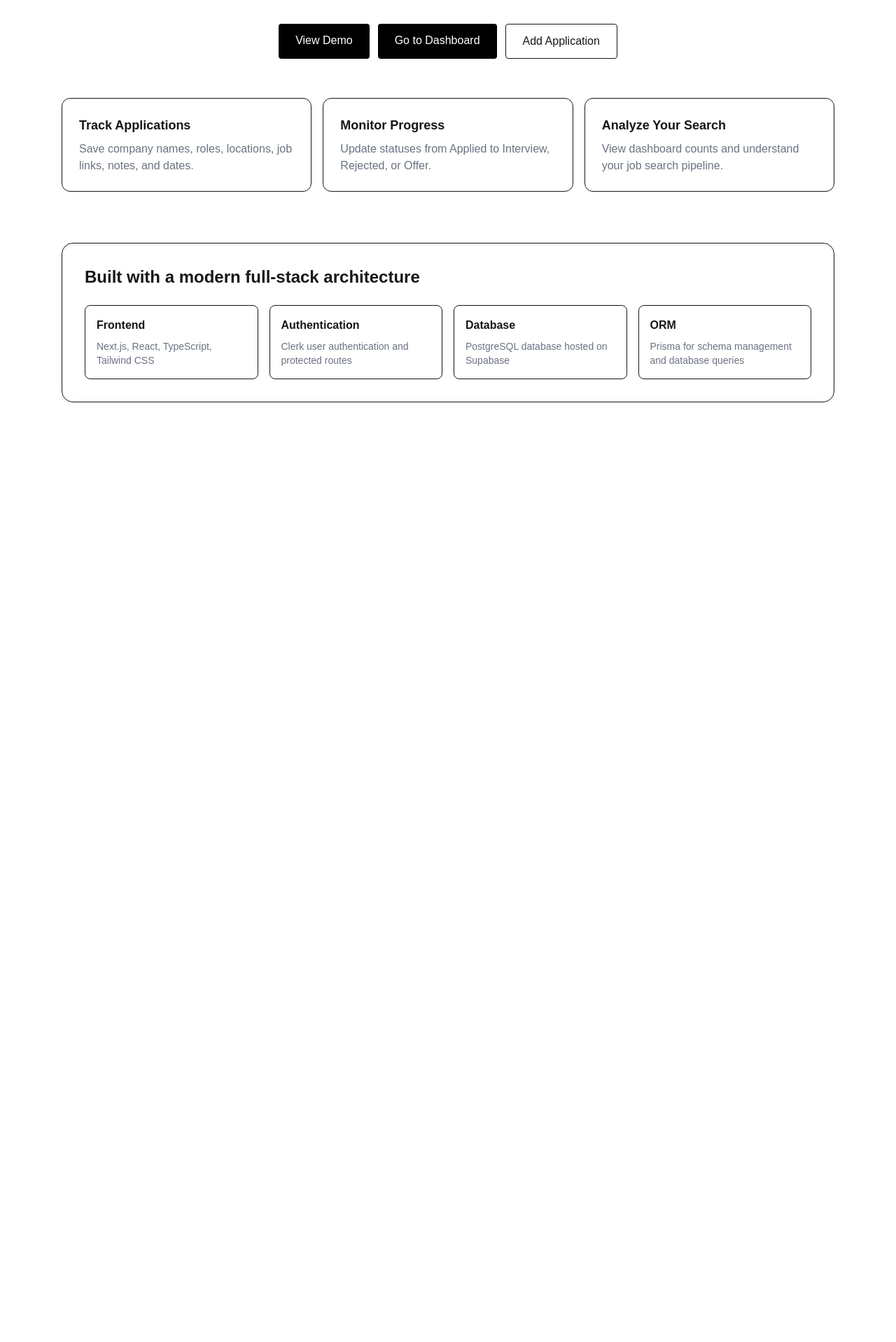
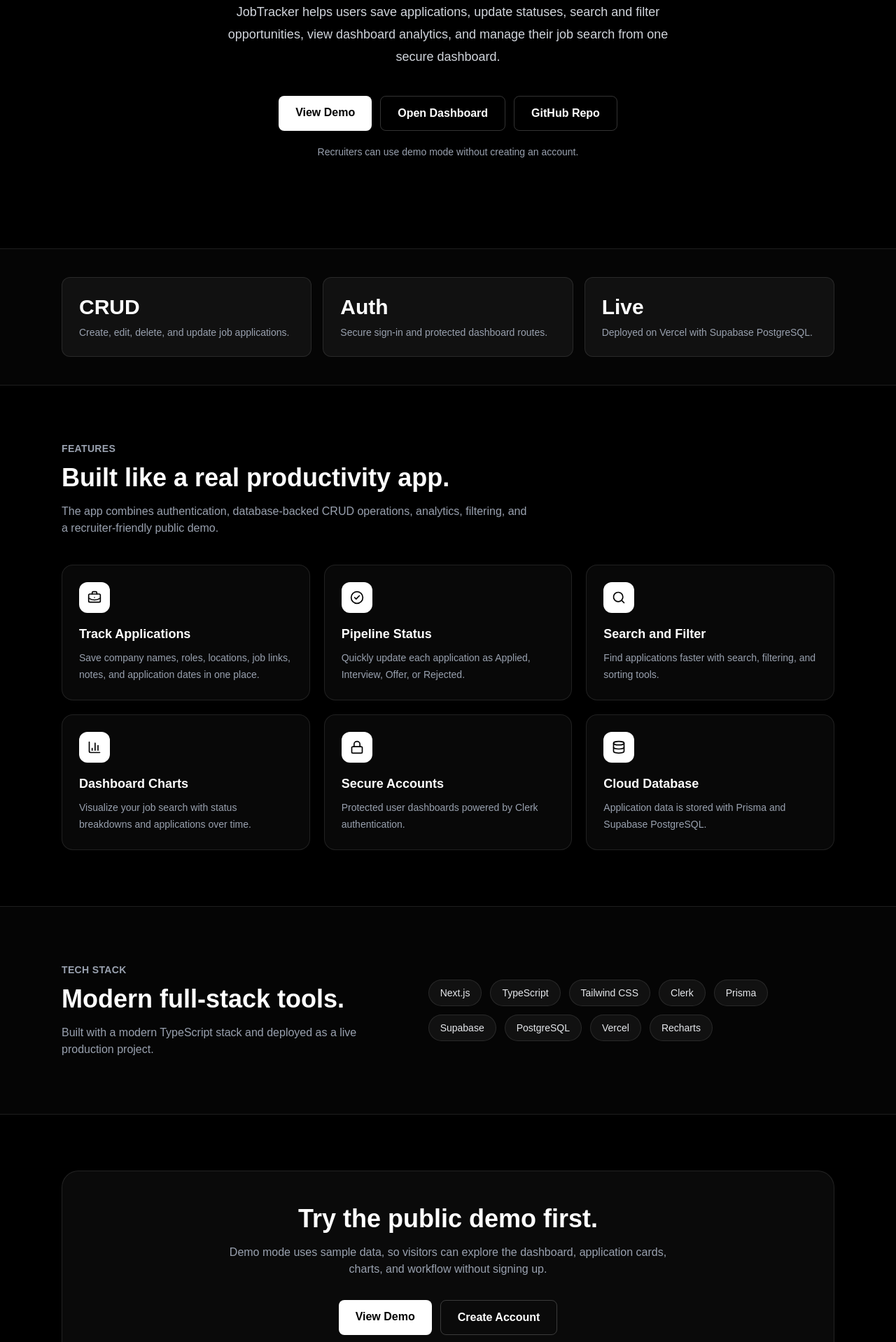
Before and after one commit to dahhren/job-tracker, a Next.js app: page / in a window 1280 px wide. Shown: the part 402-2320 px from the top of the page at 70% size. Before the commit the page ends 1057 px from the top, so only its background shows below. Built offline with nearby package versions, Linux system fonts and the light colour scheme; no server answers.

Commit message:
new landing

```diff
--- a/package.json
+++ b/package.json
@@ -14,6 +14,7 @@
     "@prisma/adapter-pg": "^7.8.0",
     "@prisma/client": "^7.8.0",
     "dotenv": "^17.4.2",
+    "lucide-react": "^1.16.0",
     "next": "16.2.6",
     "pg": "^8.21.0",
     "prisma": "^7.8.0",
--- a/src/app/page.tsx
+++ b/src/app/page.tsx
@@ -1,105 +1,230 @@
 import Link from "next/link";
-<head> <meta name="google-site-verification" content="4R-cISbZUnpF3YHRZ-rtPyIbuf62w1LJ5ufOLHGqlts" /></head>
+import {
+  BarChart3,
+  BriefcaseBusiness,
+  CheckCircle2,
+  Database,
+  Lock,
+  Search,
+  Sparkles,
+} from "lucide-react";
+
+const features = [
+  {
+    title: "Track Applications",
+    description:
+      "Save company names, roles, locations, job links, notes, and application dates in one place.",
+    icon: BriefcaseBusiness,
+  },
+  {
+    title: "Pipeline Status",
+    description:
+      "Quickly update each application as Applied, Interview, Offer, or Rejected.",
+    icon: CheckCircle2,
+  },
+  {
+    title: "Search and Filter",
+    description:
+      "Find applications faster with search, filtering, and sorting tools.",
+    icon: Search,
+  },
+  {
+    title: "Dashboard Charts",
+    description:
+      "Visualize your job search with status breakdowns and applications over time.",
+    icon: BarChart3,
+  },
+  {
+    title: "Secure Accounts",
+    description:
+      "Protected user dashboards powered by Clerk authentication.",
+    icon: Lock,
+  },
+  {
+    title: "Cloud Database",
+    description:
+      "Application data is stored with Prisma and Supabase PostgreSQL.",
+    icon: Database,
+  },
+];
+
+const techStack = [
+  "Next.js",
+  "TypeScript",
+  "Tailwind CSS",
+  "Clerk",
+  "Prisma",
+  "Supabase",
+  "PostgreSQL",
+  "Vercel",
+  "Recharts",
+];
+
 export default function Home() {
   return (
-    <main>
-      {/* Hero Section */}
-      <section className="mx-auto flex min-h-[85vh] max-w-6xl flex-col items-center justify-center px-6 text-center">
-        <div className="rounded-full border px-4 py-2 text-sm text-gray-600">
-          Job search organization made simple
+    <main className="min-h-screen bg-black text-white">
+      <section className="mx-auto flex max-w-6xl flex-col items-center px-6 py-24 text-center sm:py-32">
+        <div className="mb-6 inline-flex items-center gap-2 rounded-full border border-white/10 bg-white/5 px-4 py-2 text-sm text-gray-300">
+          <Sparkles className="h-4 w-4" />
+          Full-stack job application tracker
         </div>
 
-        <h1 className="mt-6 max-w-4xl text-5xl font-bold tracking-tight md:text-6xl">
-          Track every job application in one clean dashboard.
+        <h1 className="max-w-4xl text-4xl font-bold tracking-tight sm:text-6xl">
+          Organize your job search with a clean, full-stack tracker.
         </h1>
 
-        <p className="mt-6 max-w-2xl text-lg text-gray-500">
-          JobTracker helps you organize applications, monitor interview progress,
-          track rejections and offers, and stay consistent during your job search.
+        <p className="mt-6 max-w-2xl text-lg leading-8 text-gray-300">
+          JobTracker helps users save applications, update statuses, search and
+          filter opportunities, view dashboard analytics, and manage their job
+          search from one secure dashboard.
         </p>
 
-        <div className="mt-8 flex flex-col gap-3 sm:flex-row">
+        <div className="mt-10 flex flex-col gap-3 sm:flex-row">
           <Link
             href="/demo"
-            className="rounded bg-black px-6 py-3 font-medium text-white"
+            className="rounded-lg bg-white px-6 py-3 font-semibold text-black transition hover:bg-gray-200"
           >
             View Demo
           </Link>
 
           <Link
             href="/dashboard"
-            className="rounded bg-black px-6 py-3 font-medium text-white"
+            className="rounded-lg border border-white/20 px-6 py-3 font-semibold text-white transition hover:bg-white/10"
           >
-            Go to Dashboard
+            Open Dashboard
           </Link>
 
-          <Link
-            href="/dashboard/applications/new"
-            className="rounded border px-6 py-3 font-medium"
+          <a
+            href="https://github.com/dahhren/job-tracker"
+            target="_blank"
+            rel="noopener noreferrer"
+            className="rounded-lg border border-white/20 px-6 py-3 font-semibold text-white transition hover:bg-white/10"
           >
-            Add Application
-          </Link>
+            GitHub Repo
+          </a>
         </div>
 
-        <div className="mt-14 grid w-full gap-4 md:grid-cols-3">
-          <div className="rounded-xl border p-6 text-left">
-            <h2 className="text-lg font-semibold">Track Applications</h2>
-            <p className="mt-2 text-gray-500">
-              Save company names, roles, locations, job links, notes, and dates.
+        <p className="mt-5 text-sm text-gray-400">
+          Recruiters can use demo mode without creating an account.
+        </p>
+      </section>
+
+      <section className="border-y border-white/10 bg-white/2">
+        <div className="mx-auto grid max-w-6xl gap-4 px-6 py-10 sm:grid-cols-3">
+          <div className="rounded-xl border border-white/10 bg-white/5 p-6">
+            <p className="text-3xl font-bold">CRUD</p>
+            <p className="mt-2 text-sm text-gray-400">
+              Create, edit, delete, and update job applications.
             </p>
           </div>
 
-          <div className="rounded-xl border p-6 text-left">
-            <h2 className="text-lg font-semibold">Monitor Progress</h2>
-            <p className="mt-2 text-gray-500">
-              Update statuses from Applied to Interview, Rejected, or Offer.
+          <div className="rounded-xl border border-white/10 bg-white/5 p-6">
+            <p className="text-3xl font-bold">Auth</p>
+            <p className="mt-2 text-sm text-gray-400">
+              Secure sign-in and protected dashboard routes.
             </p>
           </div>
 
-          <div className="rounded-xl border p-6 text-left">
-            <h2 className="text-lg font-semibold">Analyze Your Search</h2>
-            <p className="mt-2 text-gray-500">
-              View dashboard counts and understand your job search pipeline.
+          <div className="rounded-xl border border-white/10 bg-white/5 p-6">
+            <p className="text-3xl font-bold">Live</p>
+            <p className="mt-2 text-sm text-gray-400">
+              Deployed on Vercel with Supabase PostgreSQL.
             </p>
           </div>
         </div>
       </section>
 
-      {/* Tech Stack Section */}
-      <section className="mx-auto max-w-6xl px-6 pb-20">
-        <div className="rounded-2xl border p-8">
-          <h2 className="text-2xl font-bold">
-            Built with a modern full-stack architecture
+      <section className="mx-auto max-w-6xl px-6 py-20">
+        <div className="max-w-2xl">
+          <p className="text-sm font-semibold uppercase tracking-wide text-gray-400">
+            Features
+          </p>
+          <h2 className="mt-3 text-3xl font-bold sm:text-4xl">
+            Built like a real productivity app.
           </h2>
+          <p className="mt-4 text-gray-400">
+            The app combines authentication, database-backed CRUD operations,
+            analytics, filtering, and a recruiter-friendly public demo.
+          </p>
+        </div>
 
-          <div className="mt-6 grid gap-4 md:grid-cols-4">
-            <div className="rounded-lg border p-4">
-              <h3 className="font-semibold">Frontend</h3>
-              <p className="mt-2 text-sm text-gray-500">
-                Next.js, React, TypeScript, Tailwind CSS
+        <div className="mt-10 grid gap-5 sm:grid-cols-2 lg:grid-cols-3">
+          {features.map((feature) => {
+            const Icon = feature.icon;
+
+            return (
+              <div
+                key={feature.title}
+                className="rounded-2xl border border-white/10 bg-white/3 p-6 transition hover:bg-white/6"
+              >
+                <div className="mb-4 flex h-11 w-11 items-center justify-center rounded-xl bg-white text-black">
+                  <Icon className="h-5 w-5" />
+                </div>
+
+                <h3 className="text-lg font-semibold">{feature.title}</h3>
+                <p className="mt-2 text-sm leading-6 text-gray-400">
+                  {feature.description}
+                </p>
+              </div>
+            );
+          })}
+        </div>
+      </section>
+
+      <section className="border-y border-white/10 bg-white/2">
+        <div className="mx-auto max-w-6xl px-6 py-20">
+          <div className="grid gap-10 lg:grid-cols-[1fr_1.2fr] lg:items-center">
+            <div>
+              <p className="text-sm font-semibold uppercase tracking-wide text-gray-400">
+                Tech Stack
+              </p>
+              <h2 className="mt-3 text-3xl font-bold sm:text-4xl">
+                Modern full-stack tools.
+              </h2>
+              <p className="mt-4 text-gray-400">
+                Built with a modern TypeScript stack and deployed as a live
+                production project.
               </p>
             </div>
 
-            <div className="rounded-lg border p-4">
-              <h3 className="font-semibold">Authentication</h3>
-              <p className="mt-2 text-sm text-gray-500">
-                Clerk user authentication and protected routes
-              </p>
+            <div className="flex flex-wrap gap-3">
+              {techStack.map((tech) => (
+                <span
+                  key={tech}
+                  className="rounded-full border border-white/10 bg-white/5 px-4 py-2 text-sm text-gray-200"
+                >
+                  {tech}
+                </span>
+              ))}
             </div>
+          </div>
+        </div>
+      </section>
 
-            <div className="rounded-lg border p-4">
-              <h3 className="font-semibold">Database</h3>
-              <p className="mt-2 text-sm text-gray-500">
-                PostgreSQL database hosted on Supabase
-              </p>
-            </div>
+      <section className="mx-auto max-w-6xl px-6 py-20">
+        <div className="rounded-3xl border border-white/10 bg-white/4 p-8 text-center sm:p-12">
+          <h2 className="text-3xl font-bold sm:text-4xl">
+            Try the public demo first.
+          </h2>
+          <p className="mx-auto mt-4 max-w-2xl text-gray-400">
+            Demo mode uses sample data, so visitors can explore the dashboard,
+            application cards, charts, and workflow without signing up.
+          </p>
 
-            <div className="rounded-lg border p-4">
-              <h3 className="font-semibold">ORM</h3>
-              <p className="mt-2 text-sm text-gray-500">
-                Prisma for schema management and database queries
-              </p>
-            </div>
+          <div className="mt-8 flex flex-col justify-center gap-3 sm:flex-row">
+            <Link
+              href="/demo"
+              className="rounded-lg bg-white px-6 py-3 font-semibold text-black transition hover:bg-gray-200"
+            >
+              View Demo
+            </Link>
+
+            <Link
+              href="/dashboard"
+              className="rounded-lg border border-white/20 px-6 py-3 font-semibold text-white transition hover:bg-white/10"
+            >
+              Create Account
+            </Link>
           </div>
         </div>
       </section>
```
Also changed, not shown: 1 other file (tests, documents, lock files or other folders).
